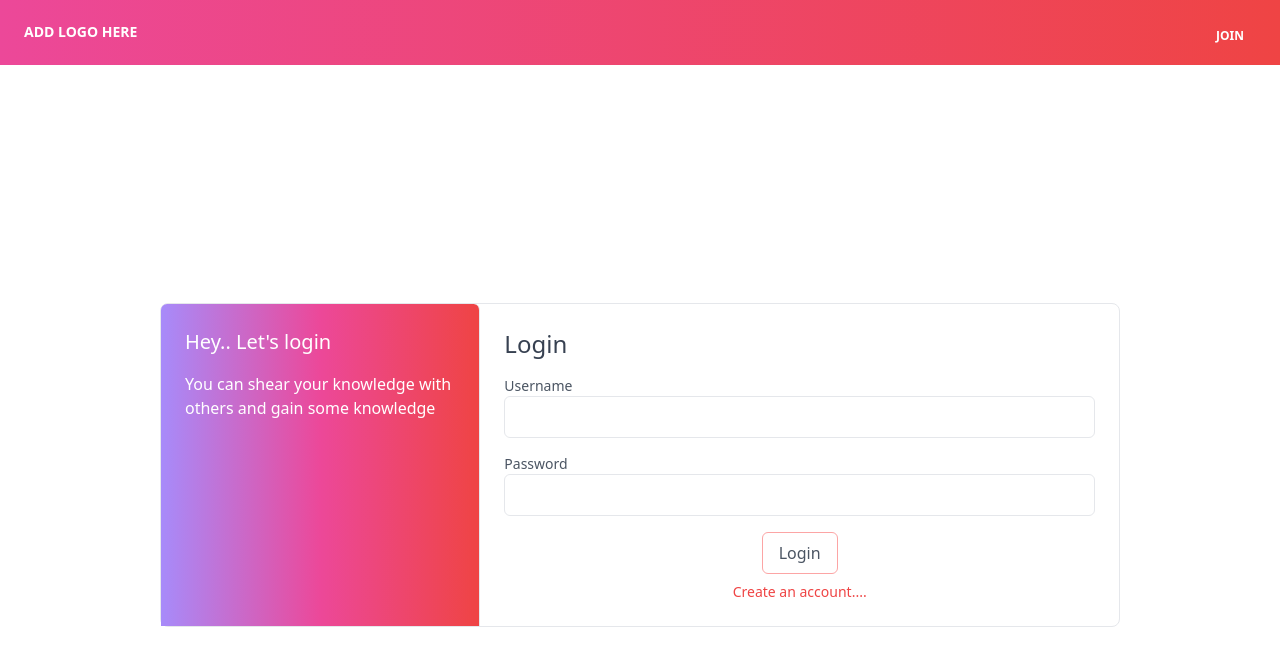
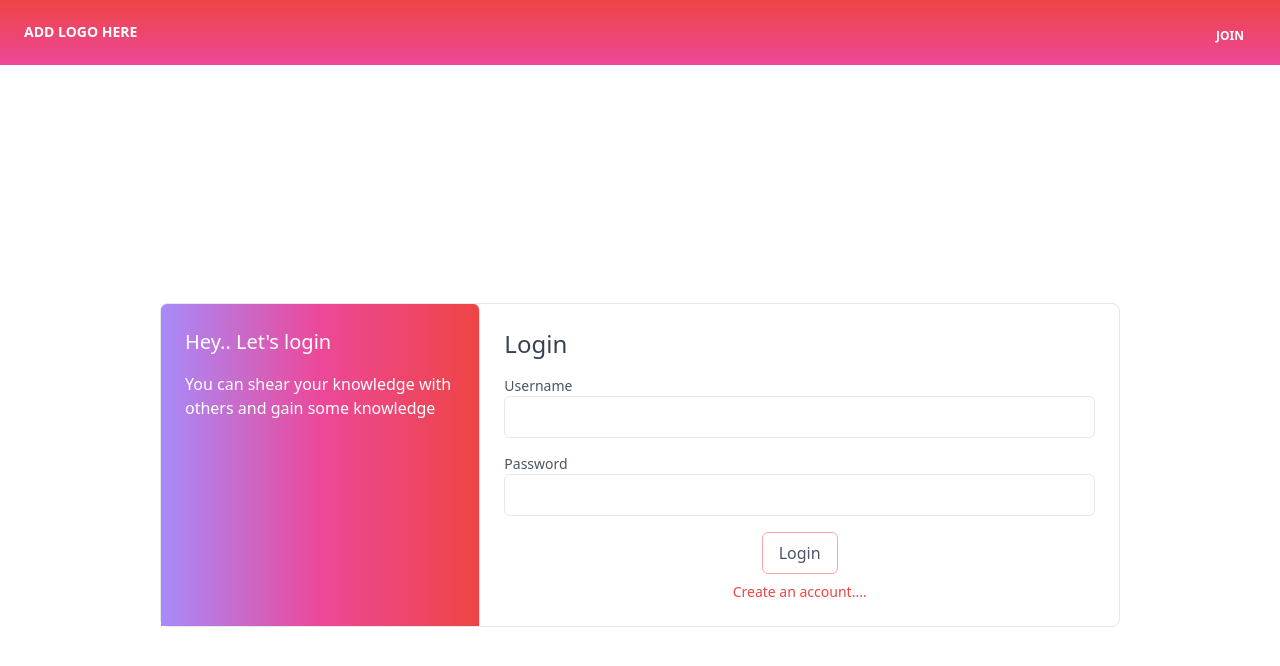
Before and after one commit to Kalz47/TravelClient, a React (Create React App) app: page /login in a window 1280 px wide. Shown: the top 666 px of the page. Built offline with nearby package versions, Linux system fonts and the light colour scheme.

Commit message:
added nav bar

```diff
--- a/src/Client/components/NavBar.js
+++ b/src/Client/components/NavBar.js
@@ -6,7 +6,7 @@ export default function NavBar({ fixed }) {
 
   return (
     <>
-      <nav className="relative flex flex-wrap items-center justify-between px-2 py-3 bg-gradient-to-r from-pink-500 to-red-500 ">
+      <nav className="relative flex flex-wrap items-center justify-between px-2 py-3 bg-gradient-to-b to-pink-500 from-red-500 ">
         <div className="container px-4 mx-auto flex flex-wrap items-center justify-between">
           <div className="w-full relative flex justify-between lg:w-auto lg:static lg:block lg:justify-start">
             <Link
--- a/src/Client/pages/HomePage/Footer.js
+++ b/src/Client/pages/HomePage/Footer.js
@@ -205,7 +205,7 @@ export default function Footer() {
           </div>
         </div>
       </div>
-      <div className="bg-pink-500">
+      <div className="bg-gradient-to-b from-pink-500 to-red-500 ">
         <div className="container mx-auto py-4 px-5 flex flex-wrap flex-col sm:flex-row">
           <p className="text-white text-sm text-center sm:text-left">
             © 2020 add here —
```
